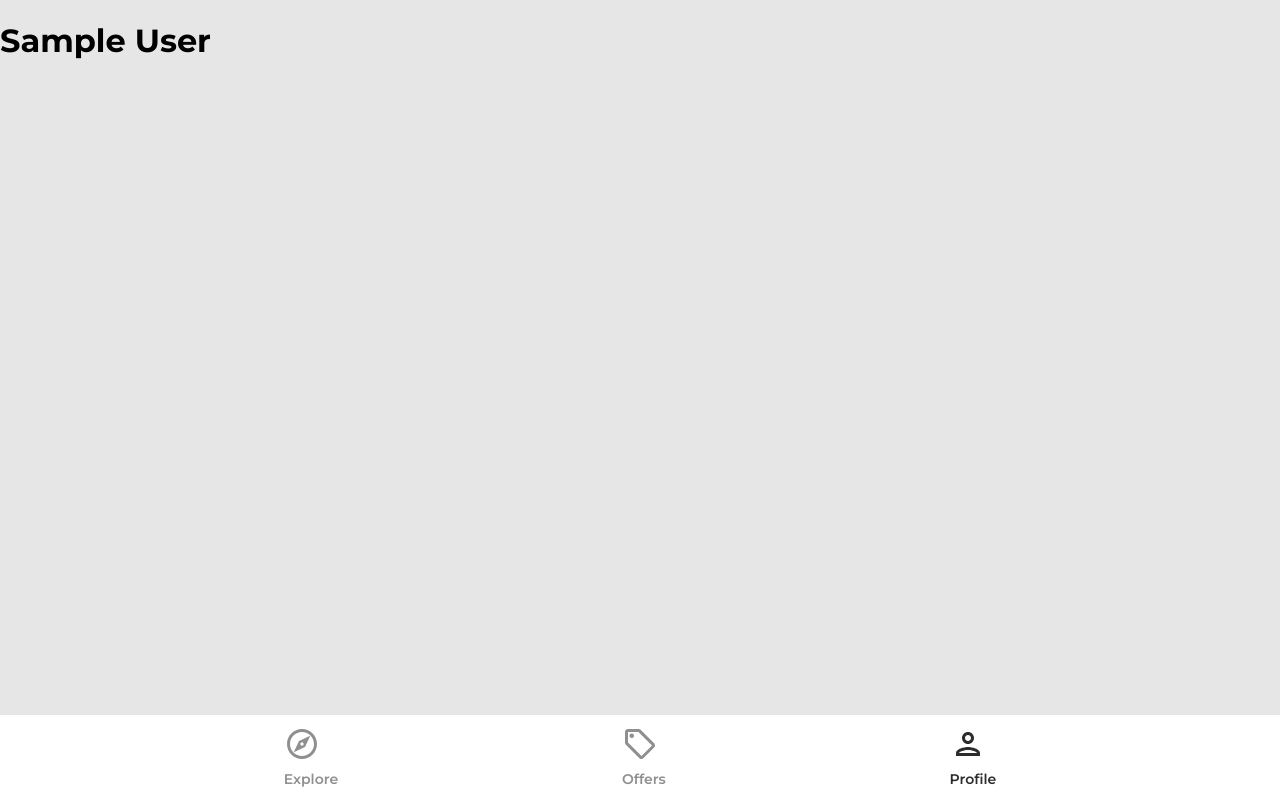
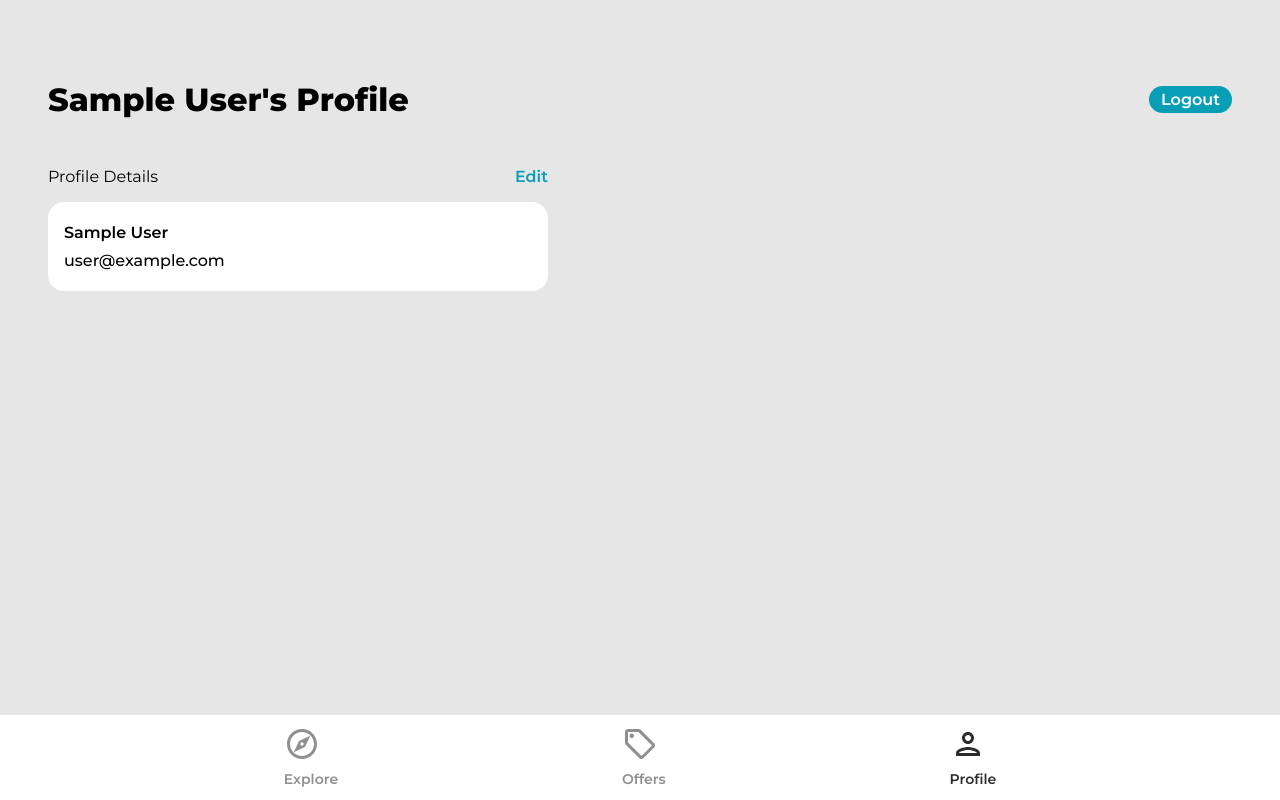
Before and after one commit to CodingHobo/hivehunt, a React (Create React App) app: page /profile in a window 1280 px wide. Built offline with nearby package versions, Linux system fonts and the light colour scheme; no server answers; sample sign-in values are in the browser's storage.

Commit message:
add Spinner ForgtoPasswordCompnent google OAuth and OAth comonent set Private Route

```diff
--- a/package.json
+++ b/package.json
@@ -11,6 +11,7 @@
     "react-dom": "^18.2.0",
     "react-router-dom": "^6.16.0",
     "react-scripts": "5.0.1",
+    "react-toastify": "^9.1.3",
     "web-vitals": "^2.1.4"
   },
   "scripts": {
--- a/src/App.js
+++ b/src/App.js
@@ -1,5 +1,8 @@
 import { BrowserRouter as Router, Routes, Route } from "react-router-dom";
+import { ToastContainer } from "react-toastify";
+import "react-toastify/dist/ReactToastify.css"
 import Navbar from "./components/Navbar";
+import PrivateRoute from "./components/PrivateRoute";
 import Explore from "./pages/Explore";
 import ForgotPassword from "./pages/ForgotPassword";
 import Offers from "./pages/Offers";
@@ -15,12 +18,17 @@ function App() {
           <Route path="/" element={<Explore />} />
           <Route path="/forgot-password" element={<ForgotPassword />} />
           <Route path="/offers" element={<Offers />} />
-          <Route path="/profile" element={<Profile />} />
+          <Route
+            path="/profile"
+            element={<PrivateRoute> <Profile /> </PrivateRoute>}
+          />
           <Route path="/sign-in" element={<SignIn />} />
           <Route path="/sign-up" element={<SignUp />} />
         </Routes>
         <Navbar />
       </Router>
+
+      <ToastContainer />
     </>
   );
 }
--- /dev/null
+++ b/src/components/OAuth.js
@@ -0,0 +1,48 @@
+import { useLocation, useNavigate } from "react-router-dom";
+import { getAuth, signInWithPopup, GoogleAuthProvider } from "firebase/auth";
+import { doc, setDoc, getDoc, serverTimestamp } from "firebase/firestore";
+import { db } from "../firebase.config";
+import { toast } from "react-toastify";
+import googleIcon from "../assets/svg/googleIcon.svg"
+
+function OAuth() {
+  const navigate = useNavigate();
+  const location = useLocation();
+
+  const onGoogleClick = async () => {
+    try {
+      const auth = getAuth();
+      const provider = new GoogleAuthProvider();
+      const response = await signInWithPopup(auth, provider);
+      const user = response.user;
+
+      //Check for user in db (firebase)
+      const docRef = doc(db, "users", user.uid);
+      const docSnap = await getDoc(docRef);
+
+      // if user does not exist, create user + add to db (firebase)
+      if (!docSnap.exists()) {
+        await setDoc(doc(db, "users", user.uid), {
+          nae: user.displayName,
+          email: user.email,
+          timestamp: serverTimestamp(),
+        })
+      }
+      navigate("/");
+    } catch (error) {
+      toast.error("Could not authorize with Google")
+    }
+  }
+
+
+  return (
+    <div className="socialLogin">
+      <p>Sign {location.pathname === "/sign-up" ? "up" : "in"} with
+      </p>
+      <button className="socialIconDiv" onClick={onGoogleClick} >
+        <img className="socialIconImg" src={googleIcon} alt="google" />
+      </button>
+    </div>
+  )
+}
+export default OAuth
--- /dev/null
+++ b/src/components/PrivateRoute.js
@@ -0,0 +1,15 @@
+import { Navigate } from 'react-router-dom';
+import { useAuthStatus } from '../hooks/useAuthStatus';
+import Spinner from './Spinner';
+
+const PrivateRoute = ({ children }) => {
+  const { loggedIn, loading } = useAuthStatus();
+
+  if (loading) {
+    return <Spinner />
+  };
+
+  return loggedIn ? children : <Navigate to='/sign-in' />;
+}
+
+export default PrivateRoute;
--- /dev/null
+++ b/src/components/Spinner.jsx
@@ -0,0 +1,8 @@
+function Spinner() {
+  return (
+    <div className="loadingSpinnerContainer">
+      <div className="loadingSpinner"></div>
+    </div>
+  )
+}
+export default Spinner
--- /dev/null
+++ b/src/hooks/useAuthStatus.js
@@ -0,0 +1,21 @@
+import { useEffect, useState } from "react";
+import { getAuth, onAuthStateChanged } from 'firebase/auth';
+
+export const useAuthStatus = () => {
+  const [loggedIn, setLoggedIn] = useState(false)
+  const [loading, setLoading] = useState(true)
+
+  useEffect(() => {
+    const auth = getAuth()
+    const unsubscribe = onAuthStateChanged(auth, (user) => {
+      if (user) {
+        setLoggedIn(true)
+      }
+      setLoading(false)
+    })
+
+    return unsubscribe
+  }, [])
+
+  return { loggedIn, loading }
+}
--- a/src/pages/ForgotPassword.js
+++ b/src/pages/ForgotPassword.js
@@ -1,7 +1,55 @@
+import { useState } from "react";
+import { Link } from "react-router-dom";
+import { getAuth, sendPasswordResetEmail } from "firebase/auth";
+import { toast } from "react-toastify";
+import { ReactComponent as ArrowRightIcon } from
+  "../assets/svg/keyboardArrowRightIcon.svg"
+
 function ForgotPassword() {
+  const [ email, setEmail ] = useState("");
+
+  const onSubmit = async (e) => {
+    e.preventDefault();
+    try {
+      const auth = getAuth();
+      await sendPasswordResetEmail(auth, email);
+      toast.success("Email was sent");
+    } catch (error) {
+      toast.error("Could not send rest email");
+    }
+  };
+
+  const onChange = (e) => setEmail(e.target.value)
+
   return (
-    <div>
-      <h1>Forgot Password</h1>
+    <div className="pageContainer">
+      <header>
+        <p className="pageHeader">Forgot Password</p>
+      </header>
+      <main>
+        <form onSubmit={onSubmit}>
+          <input
+            type="email"
+            className="emailInput"
+            placeholder="Email"
+            id="email"
+            value={email}
+            onChange={onChange}
+          />
+          <Link className="forgotPasswordLink" to="/sign-in">
+            Sign In
+          </Link>
+
+          <div className="signInBar">
+            <div className="signInText">
+              Send Reset Link
+            </div>
+            <button className="signInButton">
+              <ArrowRightIcon fill="#ffffff" width="34px" height="34px" />
+            </button>
+          </div>
+        </form>
+      </main>
     </div>
   )
 }
--- a/src/pages/Offers.js
+++ b/src/pages/Offers.js
@@ -1,8 +1,12 @@
 function Offers() {
   return (
-    <div>
-    <h1>Offers</h1>
-  </div>
+    <div className="explore">
+      <header>
+        <p className="pageHeader">
+          Offers
+        </p>
+      </header>
+    </div>
   )
 }
 export default Offers
--- a/src/pages/Profile.js
+++ b/src/pages/Profile.js
@@ -1,22 +1,115 @@
-import { useState, useEffect } from "react";
-import { getAuth } from "firebase/auth";
+import { useState } from 'react';
+import { useNavigate } from 'react-router-dom';
+import { toast } from 'react-toastify';
+import { getAuth, updateEmail, updateProfile } from 'firebase/auth';
+import { doc, updateDoc } from 'firebase/firestore';
+import { db } from '../firebase.config';
+
 
 function Profile() {
-  const [ user, setUser ] = useState(null);
-
   const auth = getAuth();
 
-  useEffect(() => {
-    setUser(auth.currentUser)
-  }, [])
+  const [ editUserDetails, setEditUserDetails ] = useState(false);
 
-  return (user
-    ?
-    <h1>
-      {user.displayName}
-    </h1>
-    :
-    "Not Logged In"
-  )
+  const [ formData, setFormData ] = useState({
+    name: auth.currentUser.displayName,
+    email: auth.currentUser.email
+  });
+
+  const { name, email } = formData;
+
+  const navigate = useNavigate()
+
+  const onLogout = () => {
+    auth.signOut();
+    navigate("/");
+  };
+
+  const onSubmit = async () => {
+    try {
+      auth.currentUser.displayName !== name && (
+        // Update display name in Firebase
+        await updateProfile(auth.currentUser, {
+          displayName: name
+      }));
+
+      auth.currentUser.email !== email && (
+        await updateEmail(auth.currentUser, email));
+
+      // Update details in Firestore
+      const useRef = doc(db, "users", auth.currentUser.uid);
+      await updateDoc(useRef, {
+        name,
+        email
+      });
+    } catch (error) {
+      toast.error("Could not update profile details");
+    }
+  };
+
+  const onChange = (e) => {
+    setFormData((prevState) => ({
+      ...prevState,
+      [e.target.id]: e.target.value
+    }));
+  };
+
+  return (
+    <div className='profile'>
+      <header className='profileHeader'>
+        <p className='pageHeader'>{name}'s Profile</p>
+        <button type='button' className='logOut' onClick={onLogout}>
+          Logout
+        </button>
+      </header>
+      <main>
+        <div className='profileDetailsHeader'>
+          <p className='profileDetailsText'>Profile Details</p>
+          <p
+            className='changePersonalDetails'
+            onClick={() => {
+              editUserDetails && onSubmit();
+              setEditUserDetails((prevState) => !prevState);
+            }}
+          >
+            {editUserDetails ? 'Done' : 'Edit'}
+          </p>
+        </div>
+        <div className='profileCard'>
+          <form>
+            <input
+              type='text'
+              id='name'
+              className={
+                !editUserDetails
+                  ?
+                  'profileName'
+                  :
+                  'profileNameActive'
+              }
+              disabled={!editUserDetails}
+              value={name}
+              onChange={onChange}
+            />
+            <input
+              type='email'
+              id='email'
+              className={
+                !editUserDetails
+                  ?
+                  'profileEmail'
+                  :
+                  'profileEmailActive'
+              }
+              disabled={!editUserDetails}
+              value={email}
+              onChange={onChange}
+            />
+          </form>
+        </div>
+      </main>
+    </div>
+  );
 }
-export default Profile
+
+export default Profile;
--- a/src/pages/SignIn.js
+++ b/src/pages/SignIn.js
@@ -1,6 +1,8 @@
 import { useState } from "react";
+import { toast } from "react-toastify";
 import { Link, useNavigate } from "react-router-dom";
 import { getAuth, signInWithEmailAndPassword } from "firebase/auth";
+import OAuth from "../components/OAuth";
 import { ReactComponent as ArrowRightIcon } from "../assets/svg/keyboardArrowRightIcon.svg";
 import visibilityIcon from "../assets/svg/visibilityIcon.svg";
 
@@ -38,9 +40,9 @@ function SignIn() {
         navigate("/");
       }
     } catch (error) {
-        console.log(error);
+      toast.error("Invalid Credentials");
     }
-  }
+  };
 
   return (
     <>
@@ -95,9 +97,9 @@ function SignIn() {
               </button>
             </div>
           </form>
-          {/* Google OAuth */}
+          <OAuth />
           <Link to="/sign-up" className="registerLink">
-            Not signed up yet? Register Here
+            Not registered? Sign up here
           </Link>
         </main>
       </div>
--- a/src/pages/SignUp.js
+++ b/src/pages/SignUp.js
@@ -1,6 +1,8 @@
 import { useState } from "react";
+import { toast } from "react-toastify";
 import { Link, useNavigate } from "react-router-dom";
 import { getAuth, createUserWithEmailAndPassword, updateProfile } from "firebase/auth";
+import OAuth from "../components/OAuth";
 import { doc, setDoc, serverTimestamp } from "firebase/firestore";
 import { db } from "../firebase.config"
 import { ReactComponent as ArrowRightIcon } from "../assets/svg/keyboardArrowRightIcon.svg";
@@ -47,7 +49,7 @@ function SignUp() {
 
       navigate("/");
     } catch (error) {
-      console.log(error);
+      toast.error("Something went wrong with registration. Please try again.");
     }
   }
 
@@ -112,7 +114,7 @@ function SignUp() {
               </button>
             </div>
           </form>
-          {/* Google OAuth */}
+          <OAuth />
           <Link to="/sign-in" className="registerLink">
             Aready registered? Sign Up
           </Link>
```
Also changed, not shown: 1 other file (tests, documents, lock files or other folders).
